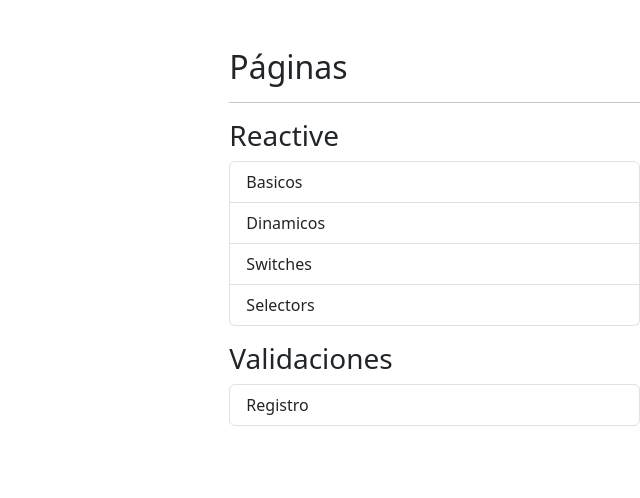
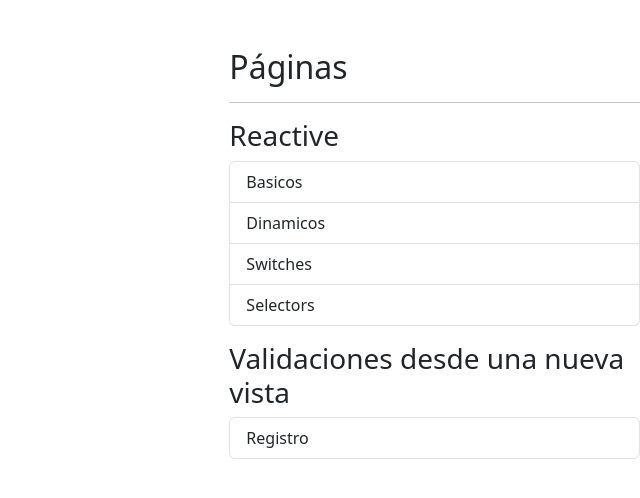
Before and after one commit to Pucho1/formApp-AnG16, an Angular app: page /reactive in a window 1280 px wide. Shown: the top 498 px of the page, without its empty margins (640-1280 px from the left). Built offline with nearby package versions, Linux system fonts and the light colour scheme.

Commit message:
testing ci/cd

```diff
--- a/src/app/shared/components/side-menu/side-menu.component.html
+++ b/src/app/shared/components/side-menu/side-menu.component.html
@@ -13,7 +13,7 @@
   </li>
 </ul>
 
-<h3 class="mt-3">Validaciones</h3>
+<h3 class="mt-3">Validaciones desde una nueva vista</h3>
 
 <ul class="list-group">
   <li *ngFor=" let item of authMenu"
```
Also changed, not shown: 1 other file (tests, documents, lock files or other folders).
